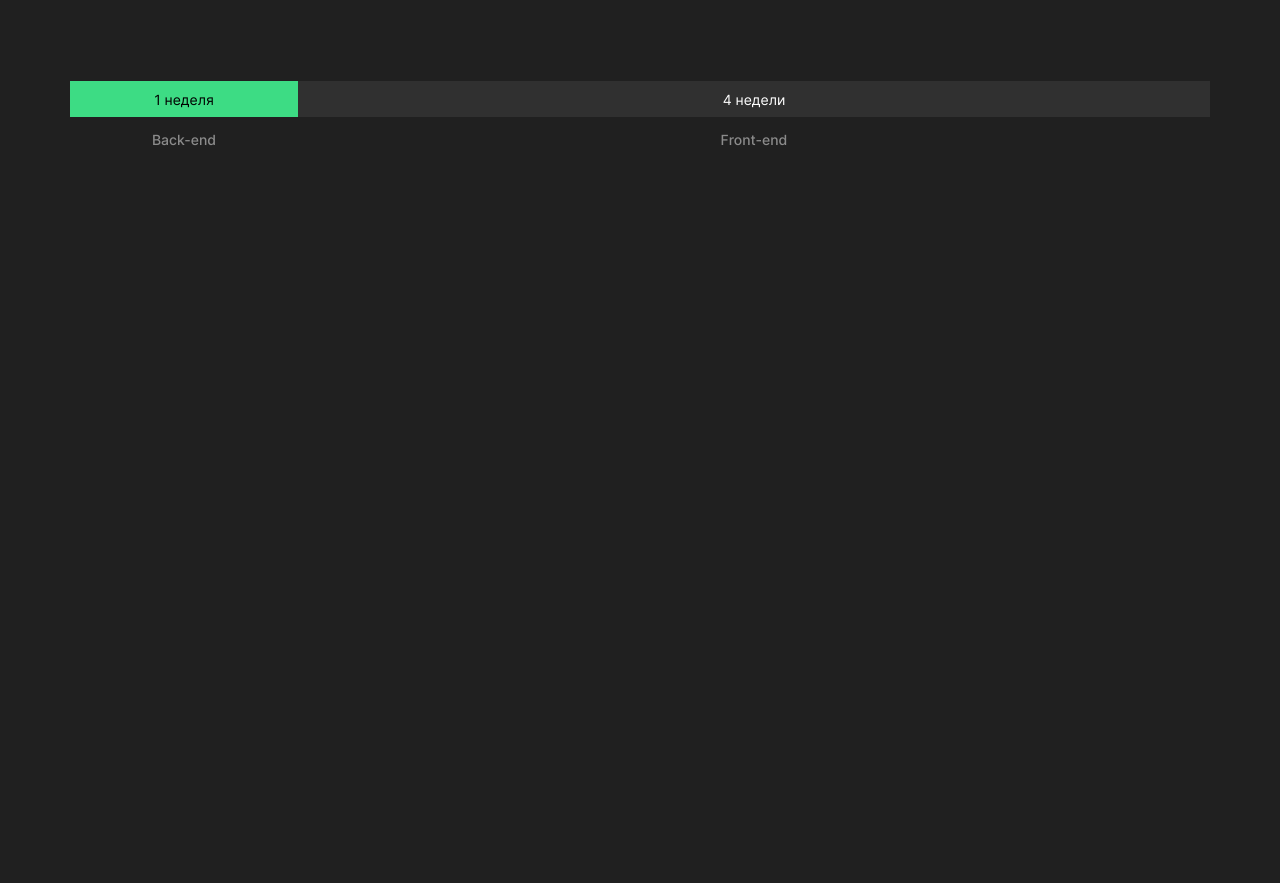
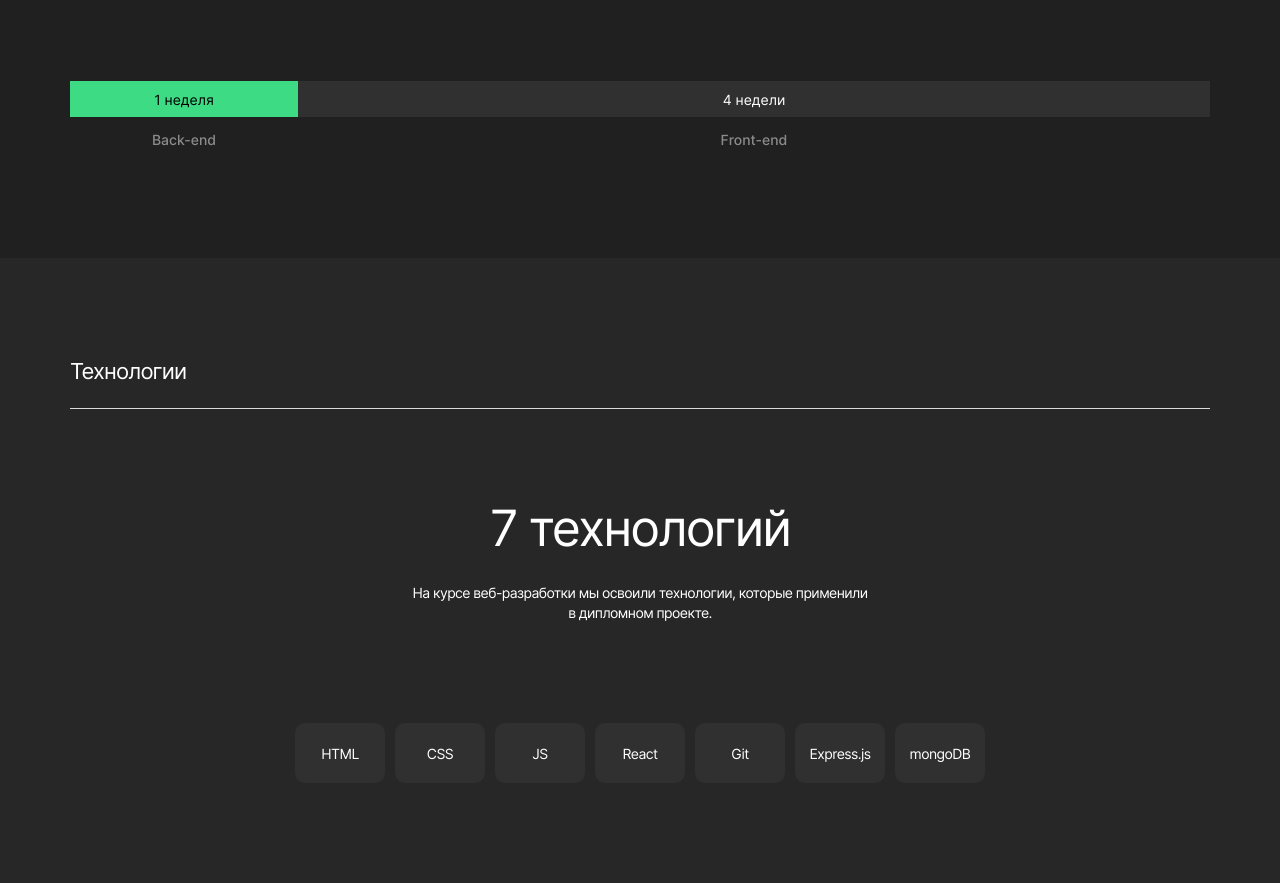
Before and after one commit to mrvinil/movies-explorer-frontend, a React app: page / in a window 1280 px wide. Shown: the part 984-1867 px from the top of the page. Before the commit the page ends 1242 px from the top, so only its background shows below. Built offline with nearby package versions, Linux system fonts and the light colour scheme.

Commit message:
level-2: tech

```diff
--- a/src/components/App/App.css
+++ b/src/components/App/App.css
@@ -41,6 +41,12 @@
   display: flex;
   position: relative;
   min-height: 51px;
+  font-weight: 400;
+  font-size: 22px;
+  line-height: 27px;
+  letter-spacing: -0.04em;
+  margin: 0;
+  padding: 0;
 }
 
 .section-title::after {
@@ -69,6 +75,10 @@
 
 .theme_dark_blue {
   background: var(--color__blue_dark);
+}
+
+.theme_dark {
+  background: var(--color__dark);
 }
 
 /*HEADER ==============*/
@@ -151,15 +161,6 @@
   padding: 110px 0;
 }
 
-.about__title {
-  font-weight: 400;
-  font-size: 22px;
-  line-height: 27px;
-  letter-spacing: -0.04em;
-  margin: 0;
-  padding: 0;
-}
-
 .about__text {
   display: grid;
   grid-template-columns: 1fr 1fr;
@@ -231,3 +232,64 @@
 }
 
 /*================ ABOUT*/
+
+/*TECH ================*/
+
+.tech {
+  padding: 100px 0;
+}
+
+.tech__text {
+  display: grid;
+  justify-content: center;
+  gap: 26px;
+  margin: 90px 0 100px;
+}
+
+.tech__text-title {
+  margin: 0;
+  padding: 0;
+  font-weight: 400;
+  font-size: 50px;
+  line-height: 58px;
+  text-align: center;
+  letter-spacing: -0.04em;
+}
+
+.tech__text-desc {
+  max-width: 460px;
+  margin: 0;
+  padding: 0;
+  font-weight: 400;
+  font-size: 14px;
+  line-height: 20px;
+  text-align: center;
+  letter-spacing: -0.04em;
+}
+
+.tech__skills {
+  display: flex;
+  justify-content: center;
+  gap: 10px;
+  margin: 0;
+  padding: 0;
+  list-style: none;
+}
+
+.tech__skills-item {
+  display: flex;
+  align-items: center;
+  justify-content: center;
+  font-weight: 400;
+  font-size: 14px;
+  line-height: 17px;
+  letter-spacing: -0.04em;
+  background: var(--color__gray_dark);
+  -webkit-border-radius: 10px;
+  -moz-border-radius: 10px;
+  border-radius: 10px;
+  width: 90px;
+  min-height: 60px;
+  cursor: default;
+}
+/*================ TECH*/
--- a/src/components/App/App.js
+++ b/src/components/App/App.js
@@ -18,7 +18,7 @@ function App() {
       </div>
 
       <section className="about container">
-        <h2 className="about__title section-title">О проекте</h2>
+        <h2 className="section-title">О проекте</h2>
         <div className="about__text">
           <div className="about__text-item">
             <h3 className="about__text-title">Дипломный проект включал 5 этапов</h3>
@@ -40,6 +40,25 @@ function App() {
           </div>
         </div>
       </section>
+
+      <div className="container-fluid theme_dark">
+        <section className="tech container">
+          <h2 className="section-title">Технологии</h2>
+          <div className="tech__text">
+            <h3 className="tech__text-title">7 технологий</h3>
+            <p className="tech__text-desc">На курсе веб-разработки мы освоили технологии, которые применили в дипломном проекте.</p>
+          </div>
+          <ul className="tech__skills">
+            <li className="tech__skills-item">HTML</li>
+            <li className="tech__skills-item">CSS</li>
+            <li className="tech__skills-item">JS</li>
+            <li className="tech__skills-item">React</li>
+            <li className="tech__skills-item">Git</li>
+            <li className="tech__skills-item">Express.js</li>
+            <li className="tech__skills-item">mongoDB</li>
+          </ul>
+        </section>
+      </div>
     </div>
   );
 }
```
